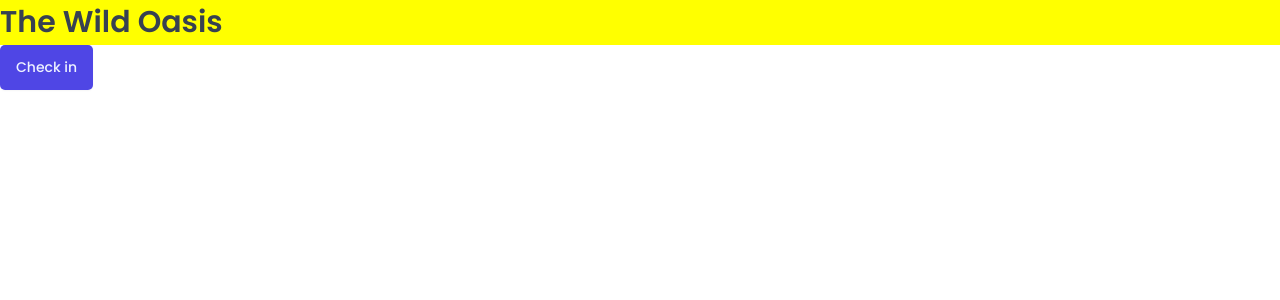
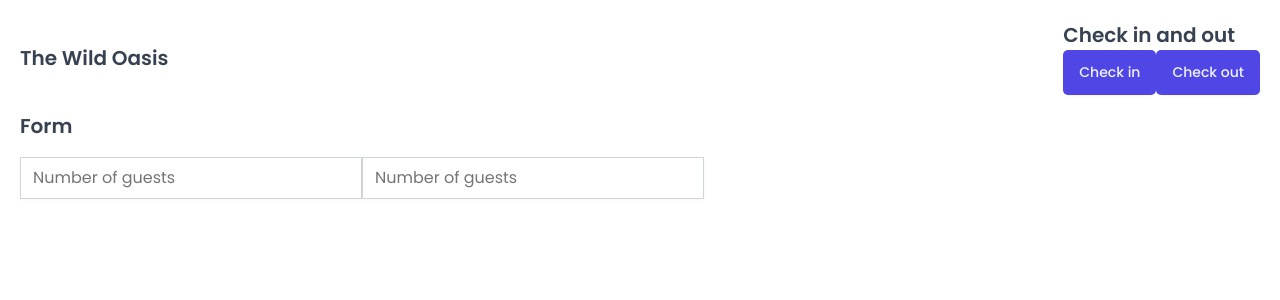
Before and after one commit to desizafirova/The-Wild-Oasis, a React (Vite) app: page / in a window 1280 px wide. Shown: the top 300 px of the page. Built offline with nearby package versions, Linux system fonts and the light colour scheme; a web font is replaced by a local one.

Commit message:
creating reusable Row component

```diff
--- a/src/App.jsx
+++ b/src/App.jsx
@@ -1,21 +1,38 @@
 import styled from 'styled-components';
 import GlobalStyles from './styles/GlobalStyles';
 import Button from './ui/Button';
+import Heading from './ui/Heading';
+import Row from './ui/Row';
+import Input from './ui/Input';
 
-const H1 = styled.h1`
-  font-size: 30px;
-  font-weight: 600;
-  background-color: yellow;
+const StyledApp = styled.main`
+  padding: 20px;
 `;
 
 function App() {
   return (
     <>
       <GlobalStyles />
-      <div>
-        <H1>The Wild Oasis</H1>
-        <Button>Check in</Button>
-      </div>
+      <StyledApp>
+        <Row>
+          <Row type="horizontal">
+            <Heading as="h1">The Wild Oasis</Heading>
+            <div>
+              <Heading as="h2">Check in and out</Heading>
+              <Button>Check in</Button>
+              <Button>Check out</Button>
+            </div>
+          </Row>
+
+          <Row>
+            <Heading as="h3">Form</Heading>
+            <form>
+              <Input type="number" placeholder="Number of guests" />
+              <Input type="number" placeholder="Number of guests" />
+            </form>
+          </Row>
+        </Row>
+      </StyledApp>
     </>
   );
 }
--- a/src/ui/Heading.jsx
+++ b/src/ui/Heading.jsx
@@ -0,0 +1,8 @@
+import styled from 'styled-components';
+
+const Heading = styled.h1`
+  font-size: 20px;
+  font-weight: 600;
+`;
+
+export default Heading;
--- /dev/null
+++ b/src/ui/Row.jsx
@@ -0,0 +1,23 @@
+import styled, { css } from 'styled-components';
+
+const Row = styled.div`
+  display: flex;
+  ${(props) =>
+    props.type === 'horizontal' &&
+    css`
+      justify-content: space-between;
+      align-items: center;
+    `}
+  ${(props) =>
+    props.type === 'vertical' &&
+    css`
+      flex-direction: column;
+      gap: 1.6rem;
+    `}
+`;
+
+Row.defaultProps = {
+  type: 'vertical',
+};
+
+export default Row;
```
